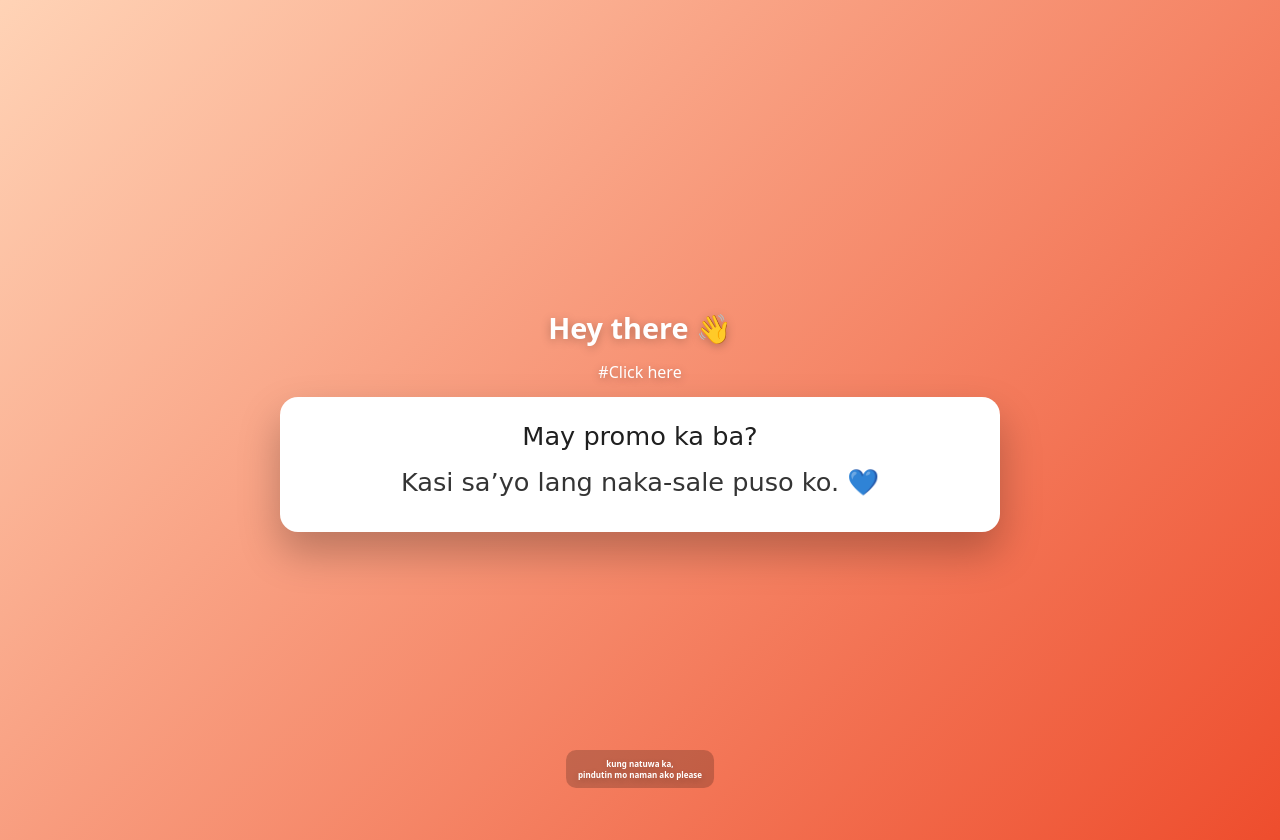
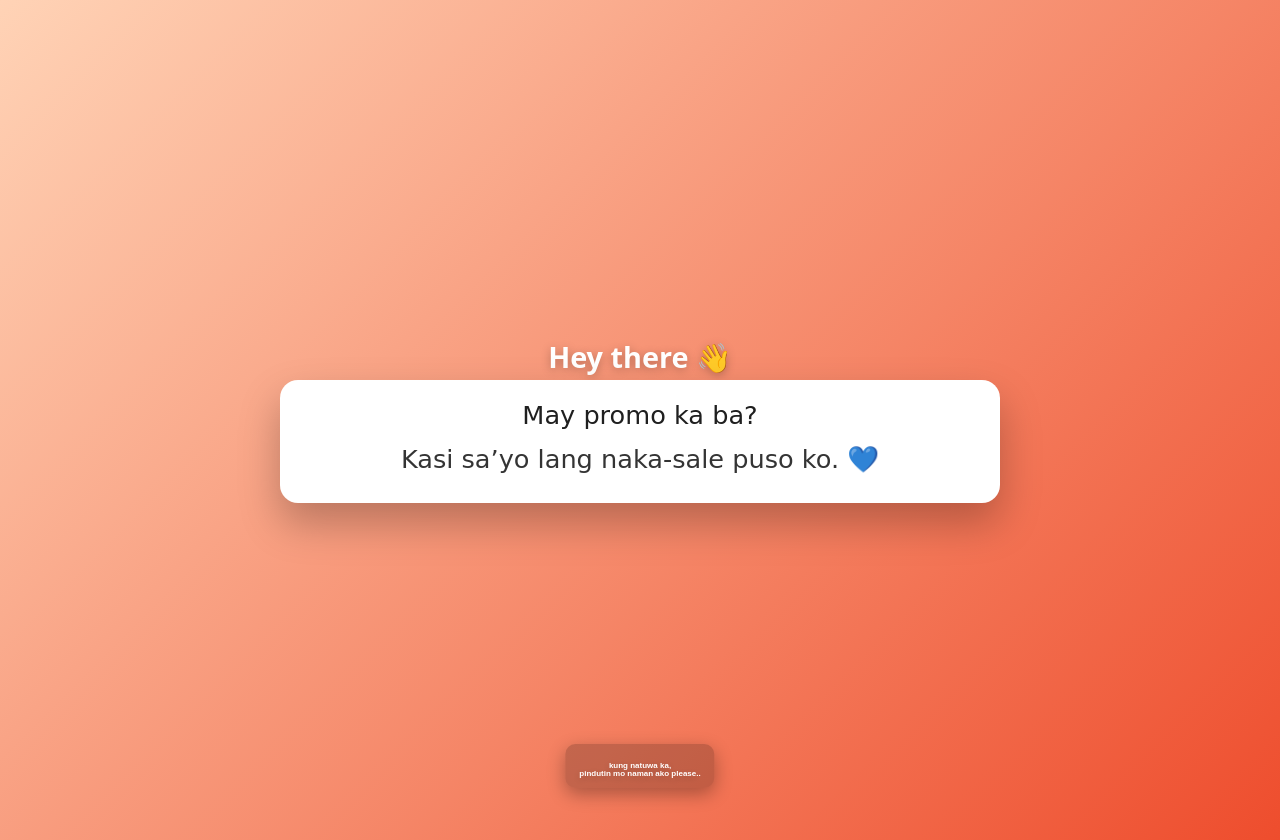
Before and after one commit to Kasmothub/Domeng-Depot, a plain HTML site: page index.html in a window 1280 px wide. Drawn offline with Linux system fonts and the light colour scheme.

Commit message:
Add files via upload

```diff
--- a/index.html
+++ b/index.html
@@ -27,27 +27,16 @@
       text-align: center;
     }
 
-    /* Outside elements (top area) */
+    /* Heading (reduced spacing by ~1 enter) */
     .greet {
       color: #fff;
       text-shadow: 0 2px 10px rgba(0,0,0,.25);
       font-weight: 800;
       font-size: 1.8rem;
-      margin-bottom: 8px;
-    }
-    .outside-top {
-      color: #fff;
-      text-shadow: 0 2px 8px rgba(0,0,0,.25);
-      margin: 6px 0 14px;
-      font-size: 1rem;
-    }
-    .outside-top a {
-      color: var(--link);
-      font-weight: 800;
-      text-decoration: underline;
+      margin-bottom: 4px; /* was 8px */
     }
 
-    /* Card (box) */
+    /* Card (white box) */
     .card {
       width: 100%;
       max-width: 720px;
@@ -56,34 +45,48 @@
       box-shadow: 0 20px 40px rgba(0,0,0,.25);
       overflow: hidden;
     }
-    .body { padding: 22px 20px; }
+    .body {
+      padding: 18px 18px; /* was 22px 20px — slightly tighter */
+    }
 
     /* Pick-up line: question + answer on separate lines */
     .line {
       font-family: cursive, "Comic Sans MS", "Brush Script MT", system-ui, sans-serif; /* playful cursive */
       font-size: 1.6rem;
       line-height: 1.4;
-      margin: 0 0 10px;
+      margin: 0 0 8px; /* slightly tighter */
       color: #1f1f1f;
     }
     .qa .q { display:block; }
-    .qa .a { display:block; margin-top: 10px; opacity: .9; }
+    .qa .a { display:block; margin-top: 8px; opacity: .9; }
 
-    /* Bottom fixed message (same position as the old countdown) */
+    /* Bottom fixed clickable bar (made ~two enters smaller) */
     .footer-bar {
       position: fixed;
       left: 50%;
       bottom: 12px;
       transform: translateX(-50%);
+      z-index: 9999;
+      background: rgba(0,0,0,.20);
+      border-radius: 10px;
+      box-shadow: 0 6px 18px rgba(0,0,0,.3);
+    }
+    .footer-btn {
+      appearance: none;
+      border: none;
+      background: transparent;
       color: #fff;
       text-shadow: 0 2px 8px rgba(0,0,0,.3);
       font-size: 0.5rem;
       font-weight: 700;
-      background: rgba(0,0,0,.20);
-      padding: 8px 12px;
-      border-radius: 10px;
-      z-index: 999;
+      padding: 10px 14px;      /* was 14px 16px — smaller height */
+      border-radius: 12px;
+      cursor: pointer;
+      display: block;
+      white-space: pre-line;    /* respects line breaks */
+      line-height: 1;        /* slightly tighter line height */
     }
+    .footer-btn:active { opacity: .9; }
 
     @media (max-width: 480px) {
       .line { font-size: 1.4rem; }
@@ -93,15 +96,10 @@
 </head>
 <body>
 
-  <!-- Outside elements -->
+  <!-- Heading -->
   <div class="greet">Hey there 👋</div>
 
-  <!-- "Click here" link outside the box -->
-  <div class="outside-top">
-    #Click here</a>
-  </div>
-
-  <!-- Card (box) with only the pick-up line -->
+  <!-- Card (box) with only the pick-up line) -->
   <div class="card">
     <div class="body">
       <p class="line qa">
@@ -111,9 +109,11 @@
     </div>
   </div>
 
-  <!-- Fixed bottom message (instead of countdown/redirect) -->
-  <div class="footer-bar" id="footerMsg">
-    kung natuwa ka, <br>pindutin mo naman ako please
+  <!-- Fixed bottom clickable message (no extra blank line, tighter padding) -->
+  <div class="footer-bar">
+    <button id="footerBtn" class="footer-btn">
+      kung natuwa ka,<br>pindutin mo naman ako please..
+    </button>
   </div>
 
 <script>
@@ -144,12 +144,16 @@
   document.getElementById('q').textContent = pick.q;
   document.getElementById('a').textContent = pick.a;
 
-  // 5) Bind "Click here" to your final affiliate link
+  // 5) Final link + navigate on click via JS (reliable across webviews)
   const finalLink = mergeParams(BASE_LINK, new URLSearchParams(location.search));
-  const clickHere = document.getElementById('clickHere');
-  clickHere.href = finalLink;
+  const footerBtn = document.getElementById('footerBtn');
 
-  // No auto-redirect anymore — clean and manual by user tap
+  function navigate() {
+    try { window.location.href = finalLink; } catch(e) {}
+    setTimeout(() => { window.open(finalLink, "_self"); }, 200);
+  }
+
+  footerBtn.addEventListener('click', (e) => { e.preventDefault(); navigate(); });
 </script>
 </body>
 </html>
```
